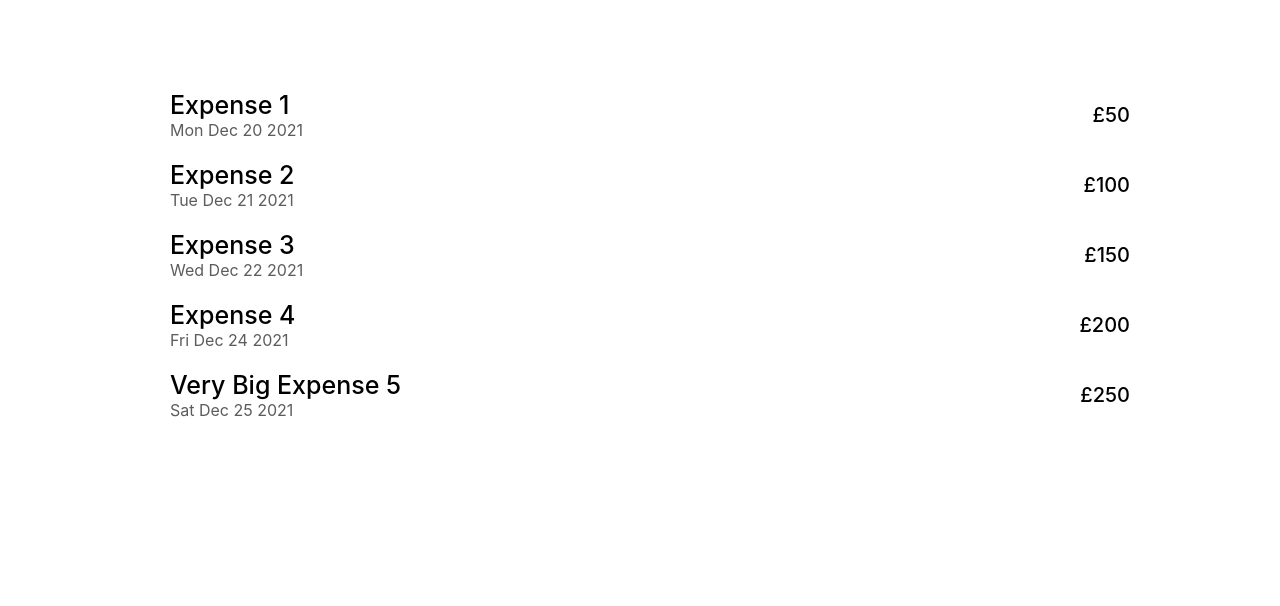
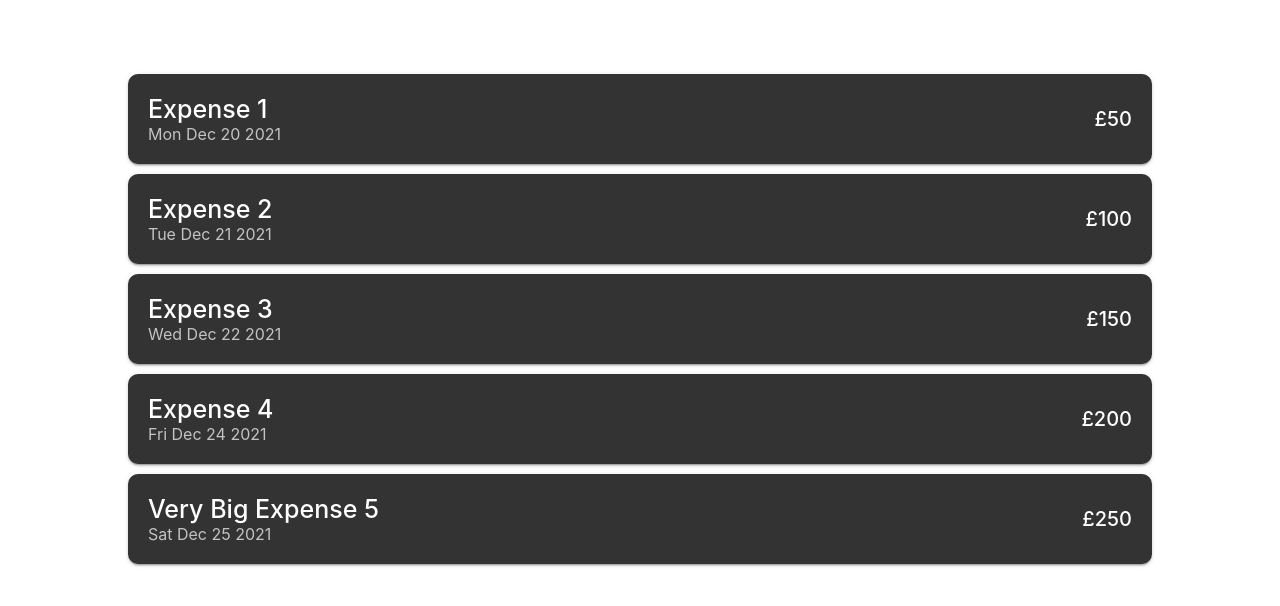
Before and after one commit to Sgodd/react-learning, a React (Create React App) app in the folder expenses/: page / in a window 1280 px wide. Shown: the top 606 px of the page. Built offline with nearby package versions, Linux system fonts and the light colour scheme.

Commit message:
Update Expense Item

```diff
--- a/expenses/package.json
+++ b/expenses/package.json
@@ -14,6 +14,7 @@
     "react": "^17.0.2",
     "react-dom": "^17.0.2",
     "react-scripts": "4.0.3",
+    "styled-components": "^5.3.3",
     "web-vitals": "^1.1.2"
   },
   "scripts": {
--- a/expenses/src/App.js
+++ b/expenses/src/App.js
@@ -1,5 +1,7 @@
 import "./App.scss";
 import Expenses from "./components/expenses/Expenses";
+
+import {createTheme} from '@mui/material/styles';
 
 function App() {
 
--- a/expenses/src/App.scss
+++ b/expenses/src/App.scss
@@ -4,34 +4,38 @@ body {
 	text-align: center;
 }
 
+.expense-item-list {
+	padding: 5% 10%;
+}
+
 .expense-item {
+	color: white;
+	background-color: #333;
+	padding: 20px;
+	margin: 10px 0 10px 0;
 	text-align: left;
-
-	.expense-item__inner {
-		padding: 10px;
-		display: inline-flex;
+	display: flex;
 	align-items: center;
-        width:100%;
+	border-radius: 10px;
 
 	.expense-item-title {
-            margin-right:20px;
 		flex-grow: 1;
+		width: 100%;
+
+		.expense-item__name {
+			font-weight: 500;
+			font-size: 25px;
+		}
 
 		.expense-item__date {
-				color: rgb(92, 92, 92);
-			}
-
-			.expense-item__title {
-				font-weight: 500;
-				font-size: 25px;
+			color: rgb(195, 195, 195);
 		}
 	}
 
 	.expense-item-cost {
 		.expense-item__amount {
 			font-size: 20px;
-                font-weight:500;
+			font-weight: 500;
 		}
 	}
 }
-}
--- a/expenses/src/components/expenses/ExpenseItem.jsx
+++ b/expenses/src/components/expenses/ExpenseItem.jsx
@@ -1,12 +1,11 @@
-import { Box } from "@mui/system";
+import { Box } from "@mui/material";
 import React from "react";
 
 const ExpenseItem = ({ title, amount, date }) => {
 	return (
-		<Box className="expense-item">
-			<Box className="expense-item__inner">
+        <Box className="expense-item" sx={{boxShadow:2}}>
             <Box className="expense-item-title">
-					<div className="expense-item__title">{title}</div>
+                <div className="expense-item__name">{title}</div>
                 <div className="expense-item__date">
                     {date.toDateString()}
                 </div>
@@ -15,7 +14,7 @@ const ExpenseItem = ({ title, amount, date }) => {
                 <div className="expense-item__amount">£{amount}</div>
             </Box>
         </Box>
-		</Box>
+
 	);
 };
 
--- a/expenses/src/components/expenses/Expenses.jsx
+++ b/expenses/src/components/expenses/Expenses.jsx
@@ -1,16 +1,20 @@
-import { Box } from '@mui/system'
-import React from 'react'
-import ExpenseItem from './ExpenseItem'
+import { Box } from "@mui/material";
+import React from "react";
+import ExpenseItem from "./ExpenseItem";
 
+const Expenses = ({ expenses }) => {
+	return (
+		<Box className="expense-item-list">
+			{expenses.map((v, i) => (
+				<ExpenseItem
+					key={i}
+					title={v.title}
+					amount={v.amount}
+					date={v.date}
+				/>
+			))}
+		</Box>
+	);
+};
 
-const Expenses = ({expenses}) => {
-    return (
-        <Box sx={{px:20, py:10}}>
-            {expenses.map((v,i) =>
-                <ExpenseItem title={v.title} amount={v.amount} date={v.date}/>
-            )}
-        </Box>
-    )
-}
-
-export default Expenses
+export default Expenses;
```
Also changed, not shown: expenses/src/components/expenses/test.tsx (deleted), 1 other file (tests, documents, lock files or other folders). Lines whose indentation alone changed are shown as unchanged.
